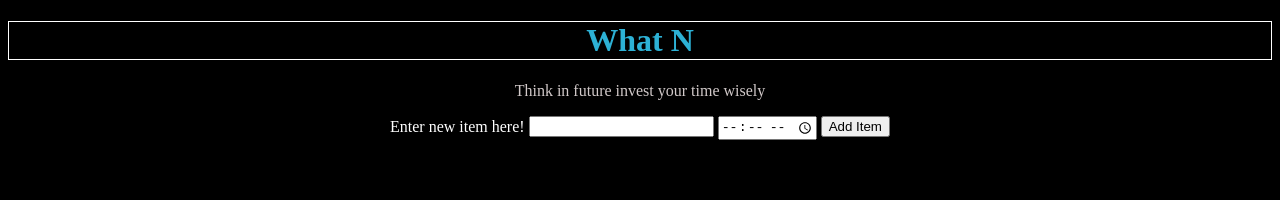
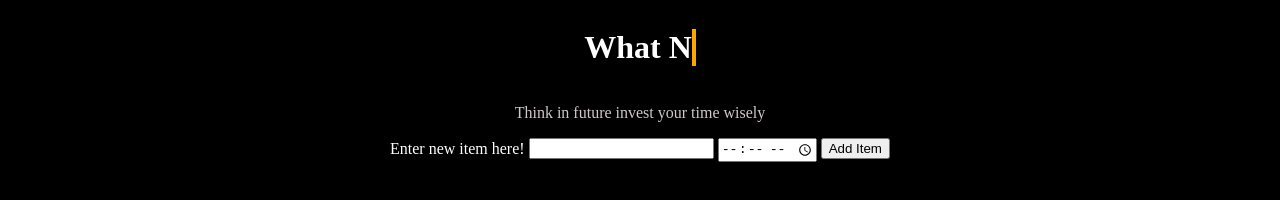
Before and after one commit to manhasanmol/What-Next, a plain HTML site: page index.html in a window 1280 px wide. Drawn offline with Linux system fonts and the light colour scheme.

Commit message:
Update style.css
animation class meas typewriter class added

```diff
--- a/style.css
+++ b/style.css
@@ -1,11 +1,3 @@
-.center {
-    text-align: center;
-}
-
-h1{
-    color: rgb(45, 177, 213);
-    border: solid white 1px;
-}
 h1:hover{
     color: black;
     background-color: white;
@@ -27,3 +19,20 @@ button:hover{
     color: white;
 
 }
+
+
+.center {
+    text-align: center;
+    display: flex;
+    flex-direction: column;
+    align-items: center;
+  }
+
+  .typewriter {
+    color: white;
+    white-space: nowrap;
+    overflow: hidden;
+    border-right: 0.15em solid orange; /* Create cursor effect */
+  }
+
+  /* Rest of your styles */
```
